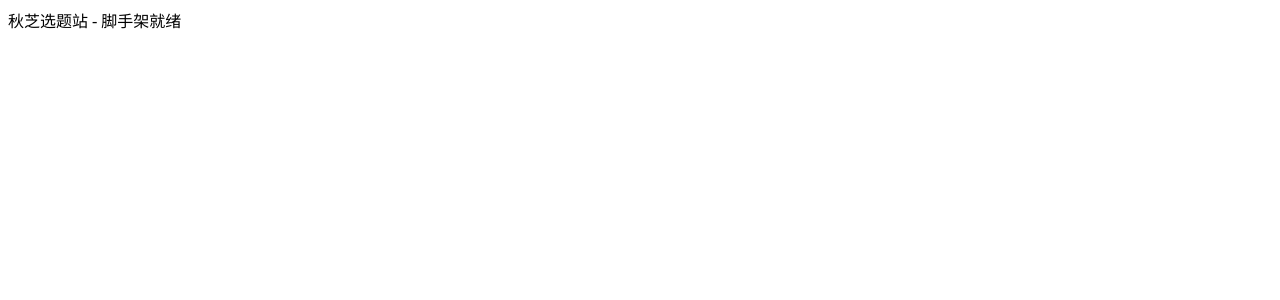
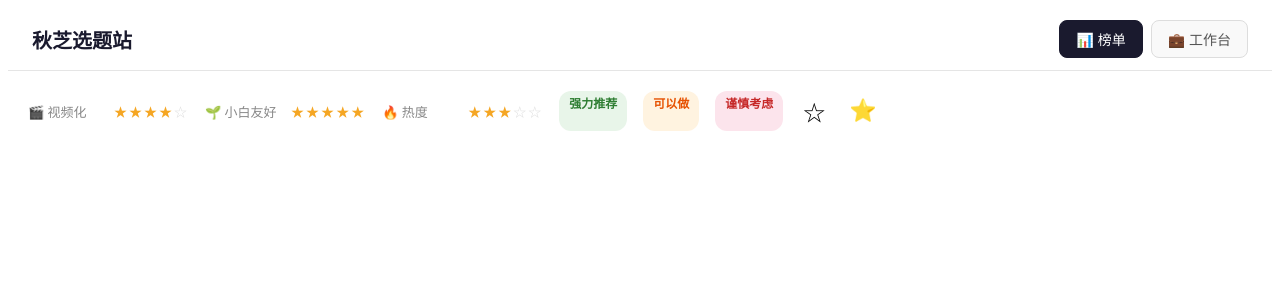
Before and after one commit to wjy0323/Topic-Inspiration-Tool, a Vue app: page / in a window 1280 px wide. Shown: the top 300 px of the page. Built offline with nearby package versions, Linux system fonts and the light colour scheme.

Commit message:
feat: add NavBar, ScoreBar, SuggestionTag, BookmarkButton components

```diff
--- a/src/App.vue
+++ b/src/App.vue
@@ -1,3 +1,22 @@
 <template>
-  <div>秋芝选题站 - 脚手架就绪</div>
+  <div>
+    <NavBar currentView="home" />
+    <div style="padding:20px;display:flex;gap:16px;flex-wrap:wrap;">
+      <ScoreBar label="🎬 视频化" :score="4" />
+      <ScoreBar label="🌱 小白友好" :score="5" />
+      <ScoreBar label="🔥 热度" :score="3" />
+      <SuggestionTag suggestion="强力推荐" />
+      <SuggestionTag suggestion="可以做" />
+      <SuggestionTag suggestion="谨慎考虑" />
+      <BookmarkButton :bookmarked="false" />
+      <BookmarkButton :bookmarked="true" />
+    </div>
+  </div>
 </template>
+
+<script setup>
+import NavBar from './components/NavBar.vue'
+import ScoreBar from './components/ScoreBar.vue'
+import SuggestionTag from './components/SuggestionTag.vue'
+import BookmarkButton from './components/BookmarkButton.vue'
+</script>
--- /dev/null
+++ b/src/components/BookmarkButton.vue
@@ -0,0 +1,33 @@
+<template>
+  <button
+    :class="['bookmark-btn', { bookmarked }]"
+    :title="bookmarked ? '取消收藏' : '收藏'"
+    @click.stop="$emit('toggle')"
+  >
+    {{ bookmarked ? '⭐' : '☆' }}
+  </button>
+</template>
+
+<script setup>
+defineProps({
+  bookmarked: { type: Boolean, default: false }
+})
+defineEmits(['toggle'])
+</script>
+
+<style scoped>
+.bookmark-btn {
+  background: none;
+  border: none;
+  font-size: 22px;
+  cursor: pointer;
+  transition: transform 0.2s;
+  padding: 4px;
+}
+.bookmark-btn:hover {
+  transform: scale(1.2);
+}
+.bookmark-btn.bookmarked {
+  color: #f5a623;
+}
+</style>
--- /dev/null
+++ b/src/components/NavBar.vue
@@ -0,0 +1,61 @@
+<template>
+  <nav class="navbar">
+    <h1 class="navbar-title">秋芝选题站</h1>
+    <div class="navbar-tabs">
+      <button
+        :class="{ active: currentView === 'home' }"
+        @click="$emit('update:currentView', 'home')"
+      >📊 榜单</button>
+      <button
+        :class="{ active: currentView === 'workspace' }"
+        @click="$emit('update:currentView', 'workspace')"
+      >💼 工作台</button>
+    </div>
+  </nav>
+</template>
+
+<script setup>
+defineProps({
+  currentView: { type: String, required: true }
+})
+defineEmits(['update:currentView'])
+</script>
+
+<style scoped>
+.navbar {
+  display: flex;
+  align-items: center;
+  justify-content: space-between;
+  padding: 12px 24px;
+  background: #fff;
+  border-bottom: 1px solid #e5e5e5;
+  position: sticky;
+  top: 0;
+  z-index: 100;
+}
+.navbar-title {
+  font-size: 20px;
+  font-weight: 700;
+  color: #1a1a2e;
+  margin: 0;
+}
+.navbar-tabs {
+  display: flex;
+  gap: 8px;
+}
+.navbar-tabs button {
+  padding: 8px 16px;
+  border: 1px solid #ddd;
+  border-radius: 8px;
+  background: #f9f9f9;
+  cursor: pointer;
+  font-size: 14px;
+  color: #555;
+  transition: all 0.2s;
+}
+.navbar-tabs button.active {
+  background: #1a1a2e;
+  color: #fff;
+  border-color: #1a1a2e;
+}
+</style>
--- /dev/null
+++ b/src/components/ScoreBar.vue
@@ -0,0 +1,37 @@
+<template>
+  <div class="score-bar">
+    <span class="score-label">{{ label }}</span>
+    <span class="score-stars">
+      <span v-for="i in 5" :key="i" :class="{ filled: i <= score, empty: i > score }">
+        {{ i <= score ? '★' : '☆' }}
+      </span>
+    </span>
+  </div>
+</template>
+
+<script setup>
+defineProps({
+  label: { type: String, required: true },
+  score: { type: Number, required: true }
+})
+</script>
+
+<style scoped>
+.score-bar {
+  display: flex;
+  align-items: center;
+  gap: 6px;
+  font-size: 13px;
+}
+.score-label {
+  color: #888;
+  min-width: 80px;
+}
+.score-stars {
+  color: #f5a623;
+  letter-spacing: 2px;
+}
+.empty {
+  color: #ddd;
+}
+</style>
--- /dev/null
+++ b/src/components/SuggestionTag.vue
@@ -0,0 +1,39 @@
+<template>
+  <span :class="['suggestion-tag', tagClass]">{{ suggestion }}</span>
+</template>
+
+<script setup>
+import { computed } from 'vue'
+
+const props = defineProps({
+  suggestion: { type: String, required: true }
+})
+
+const tagClass = computed(() => {
+  if (props.suggestion === '强力推荐') return 'tag-recommend'
+  if (props.suggestion === '可以做') return 'tag-ok'
+  return 'tag-caution'
+})
+</script>
+
+<style scoped>
+.suggestion-tag {
+  display: inline-block;
+  padding: 3px 10px;
+  border-radius: 12px;
+  font-size: 12px;
+  font-weight: 600;
+}
+.tag-recommend {
+  background: #e8f5e9;
+  color: #2e7d32;
+}
+.tag-ok {
+  background: #fff3e0;
+  color: #e65100;
+}
+.tag-caution {
+  background: #fce4ec;
+  color: #c62828;
+}
+</style>
```
